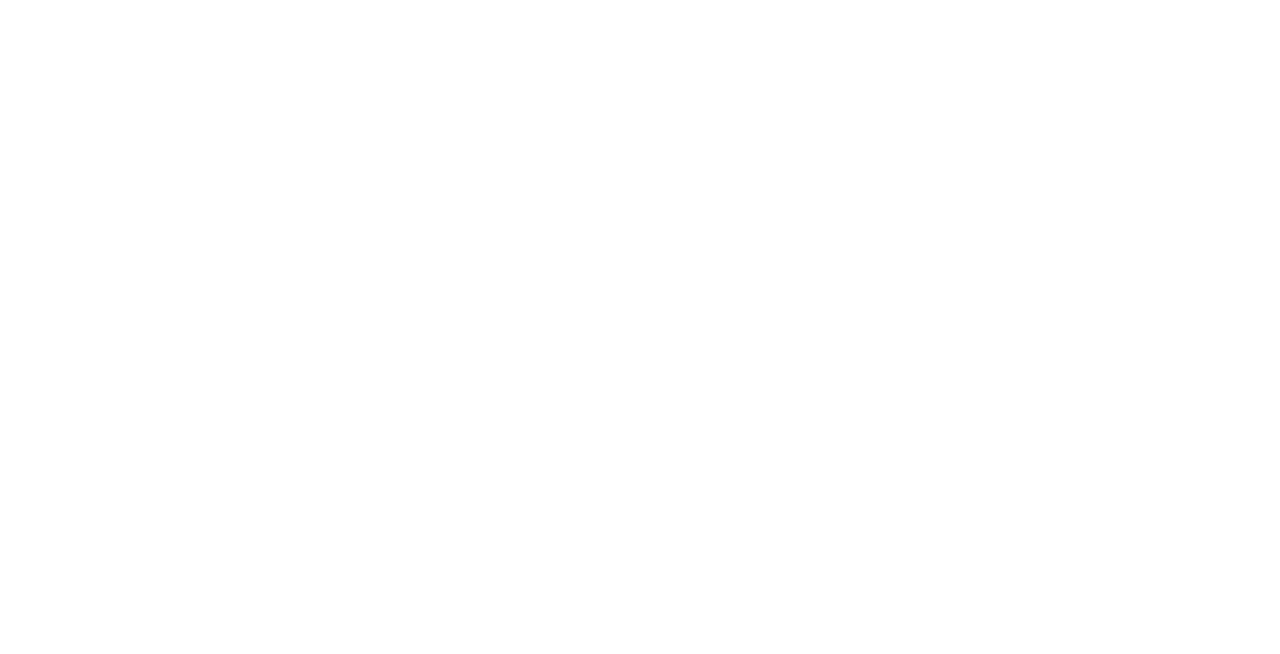
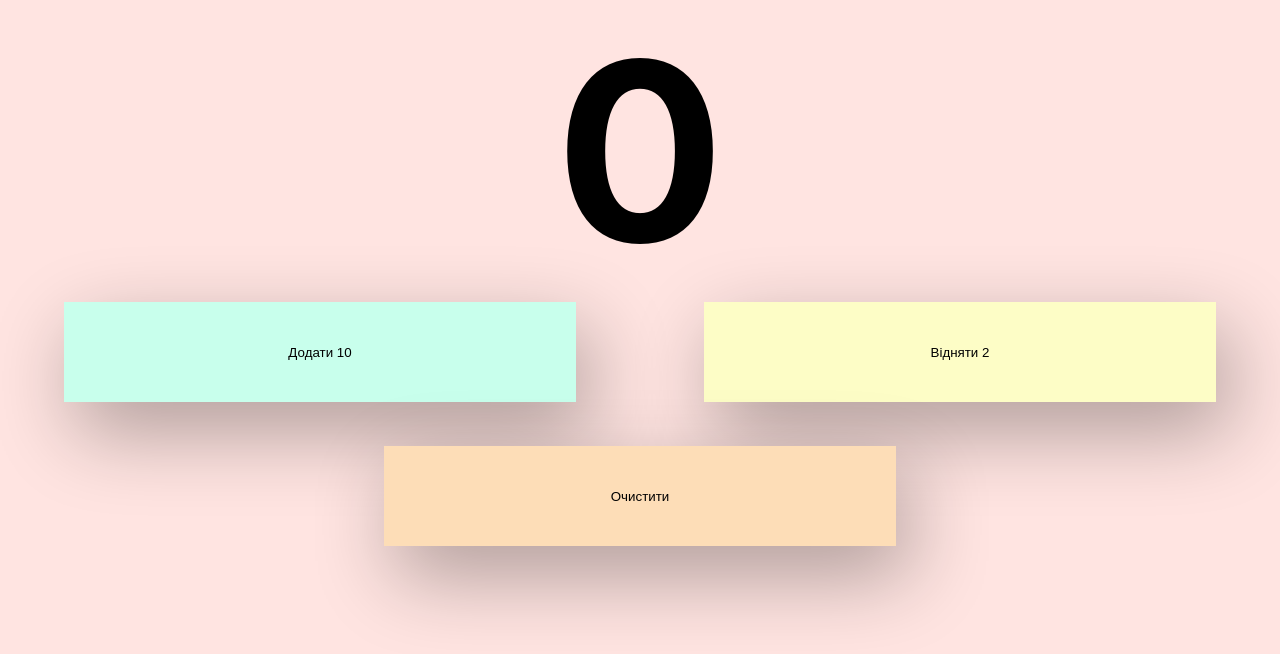
Before and after one commit to andriydobrosynets/react_june_okten, a React (Create React App) app: page / in a window 1280 px wide. Shown: the top 654 px of the page. Built offline with nearby package versions, Linux system fonts and the light colour scheme.

Commit message:
Lesson 7 HW

```diff
--- a/src/App.css
+++ b/src/App.css
@@ -1,38 +1,43 @@
-.App {
-  text-align: center;
+body{
+    background: mistyrose;
 }
+.lichilnik{
+    text-align: center;
+    font-size: 250px;
+    background: mistyrose;
+    margin: 0;
 
-.App-logo {
-  height: 40vmin;
-  pointer-events: none;
 }
-
-@media (prefers-reduced-motion: no-preference) {
-  .App-logo {
-    animation: App-logo-spin infinite 20s linear;
-  }
+.button{
+    display: flex;
+    justify-content: space-around;
 }
-
-.App-header {
-  background-color: #282c34;
-  min-height: 100vh;
-  display: flex;
-  flex-direction: column;
-  align-items: center;
-  justify-content: center;
-  font-size: calc(10px + 2vmin);
-  color: white;
+.footer{
+    display: flex;
+    justify-content: center;
 }
-
-.App-link {
-  color: #61dafb;
+.plus{
+    background: #c8ffec;
+    text-decoration: none;
+    border: none;
+    width: 40%;
+    height: 100px;
+    -webkit-box-shadow: 12px 29px 81px 0px rgba(0,0,0,0.32);
+ }
+.minus{
+    background: #fdfdc6;
+    text-decoration: none;
+    border: none;
+    width: 40%;
+    height: 100px;
+    -webkit-box-shadow: 12px 29px 81px 0px rgba(0,0,0,0.32);
 }
-
-@keyframes App-logo-spin {
-  from {
-    transform: rotate(0deg);
-  }
-  to {
-    transform: rotate(360deg);
-  }
+.null{
+    background: #fdddb7;
+    text-decoration: none;
+    border: none;
+    width: 40%;
+    height: 100px;
+    margin-top: 44px;
+    -webkit-box-shadow: 12px 29px 81px 0px rgba(0,0,0,0.32);
 }
--- a/src/App.js
+++ b/src/App.js
@@ -1,11 +1,60 @@
 import './App.css';
+import {useReducer} from "react";
+// function reducer(state=0, action) {
+//   if (action.obj ==='1' && action.diya === '+'){
+//     return{...state,a:state.a+10}
+//   }else if (action.obj === '1' && action.diya === '-') {
+//     return {...state, a: state.a-2}
+//   }else if (action.obj === '1' && action.diya === '0') {
+//       return {...state, a: state.a=0}}
+//   return {...state}
+// }
+//
+// export default function App() {
+//   let [{a},dispatch] = useReducer(reducer,{a:0})
+//   return (
+//     <div className={"full"}>
+//       <h1 className={'lichilnik'}>{a}</h1>
+//       <div className={'button'}>
+//           <button className={'plus'} onClick={() => dispatch({obj: '1', diya: '+'})}>Додати 10</button>
+//           <button className={'minus'} onClick={() => dispatch({obj: '1', diya: '-'})}>Відняти 2</button>
+//       </div>
+//         <div className={'footer'}>
+//             <button className={'null'} onClick={() => dispatch({obj: '1', diya: '0'})}>Очистити</button>
+//         </div>
+//
+//     </div>
+//   );
+// }
 
-function App() {
-  return (
-    <div>
+//-------------------------------------------------------------------------------------------------
 
-    </div>
-  );
+function reducer(state, action) {
+    switch (action.type){
+        case'INC':
+            return{...state,[action.key]: state[action.key]+action.payload}
+        case 'DEC':
+            return {...state, [action.key]: state[action.key] - action.payload};
+        case 'NULL':
+            return {...state, a: state.a=0};
+        default:
+            return state
+    }
 }
 
-export default App;
+export default function App() {
+    let [{a},dispatch] = useReducer(reducer,{a:0})
+    return (
+        <div className={"full"}>
+            <h1 className={'lichilnik'}>{a}</h1>
+            <div className={'button'}>
+                <button className={'plus'} onClick={() => dispatch({type: 'INC', key: 'a', payload: 10})}>Додати 10</button>
+                <button className={'minus'} onClick={() => dispatch({type: 'DEC', key: 'a', payload: 2})}>Відняти 2</button>
+            </div>
+            <div className={'footer'}>
+                <button className={'null'} onClick={() => dispatch({type: 'NULL', key: 'a'})}>Очистити</button>
+            </div>
+
+        </div>
+    );
+}
```
